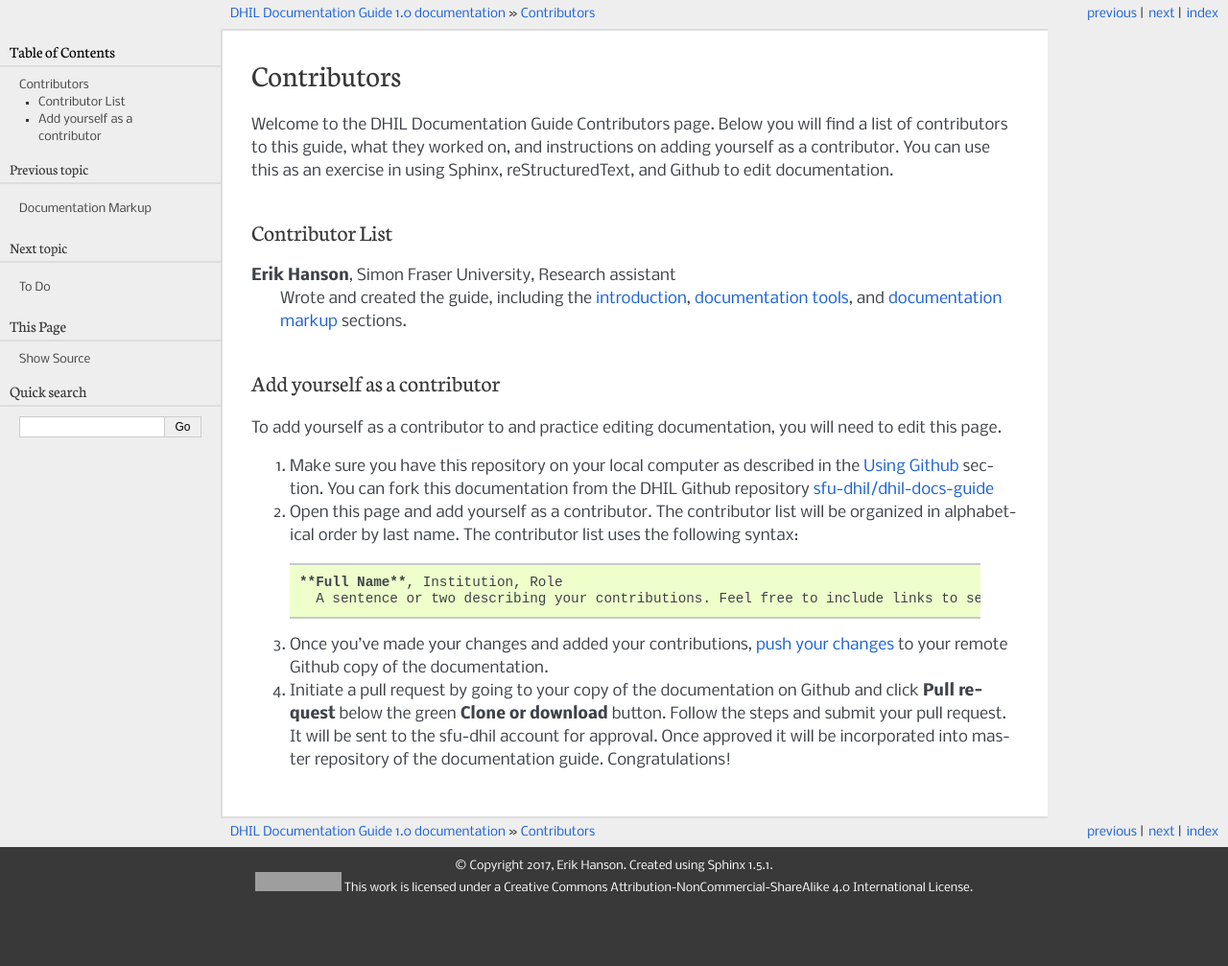
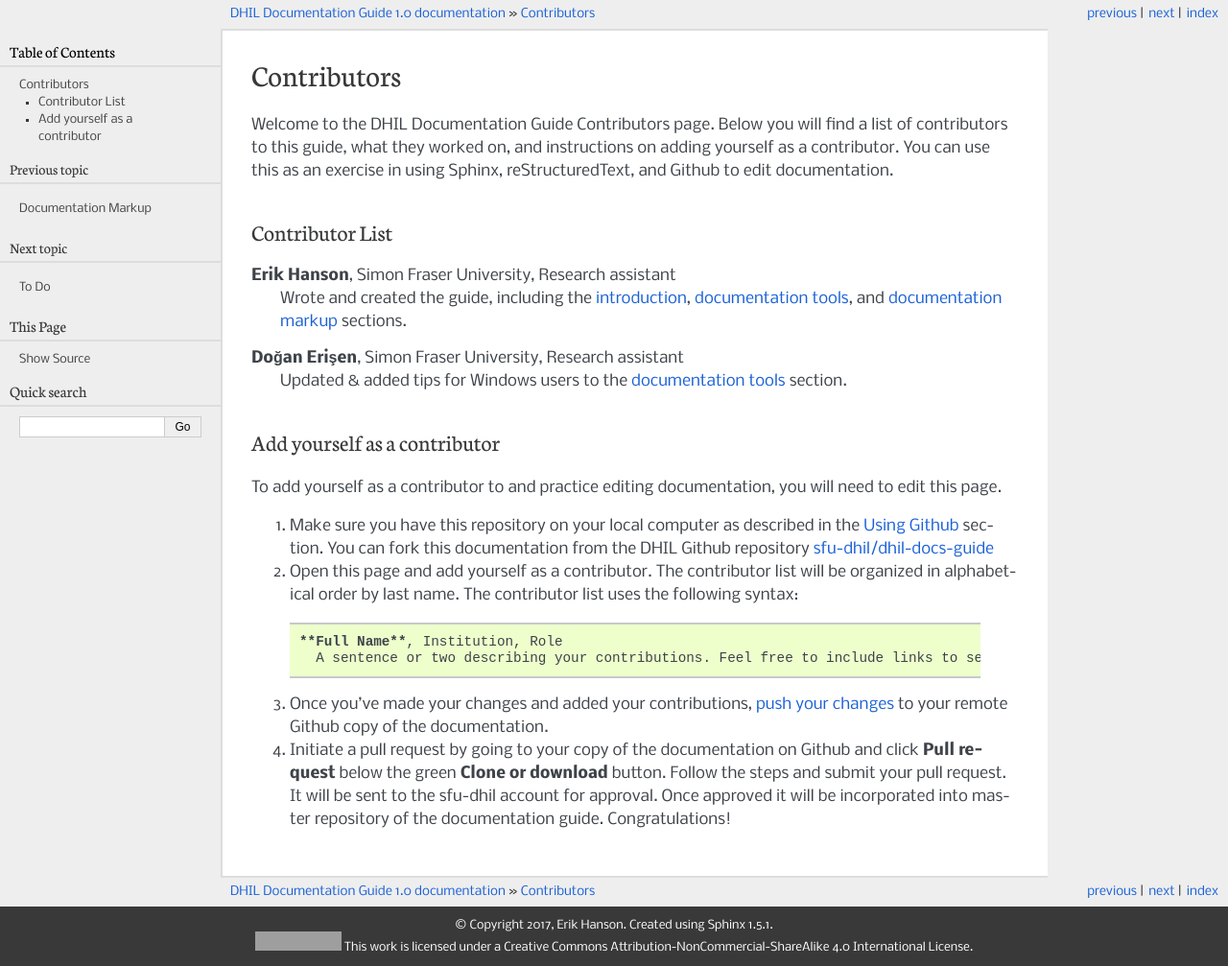
Before and after one commit to sfu-dhil/dhil-docs-guide, a Sphinx documentation site: the page built from source/contributors.rst, in a window 1280 px wide. Shown: the whole page at 96% size. Built offline with Sphinx 7.4.7, drawn with Linux system fonts in a browser that asks for light colours; before the commit the page ends 945 px from its top, so only the background shows below that; grey boxes are pictures that could not be loaded.

Commit message:
contributors section update

```diff
--- a/source/contributors.rst
+++ b/source/contributors.rst
@@ -8,6 +8,9 @@ Contributor List
 
 **Erik Hanson**, Simon Fraser University, Research assistant
   Wrote and created the guide, including the :ref:`introduction <intro>`, :ref:`documentation tools <tools>`, and :ref:`documentation markup <markup-documentation-markup>` sections.
+
+**Doğan Erişen**, Simon Fraser University, Research assistant
+  Updated & added tips for Windows users to the :ref:`documentation tools <tools>` section.
 
 Add yourself as a contributor
 -----------------------------
```
